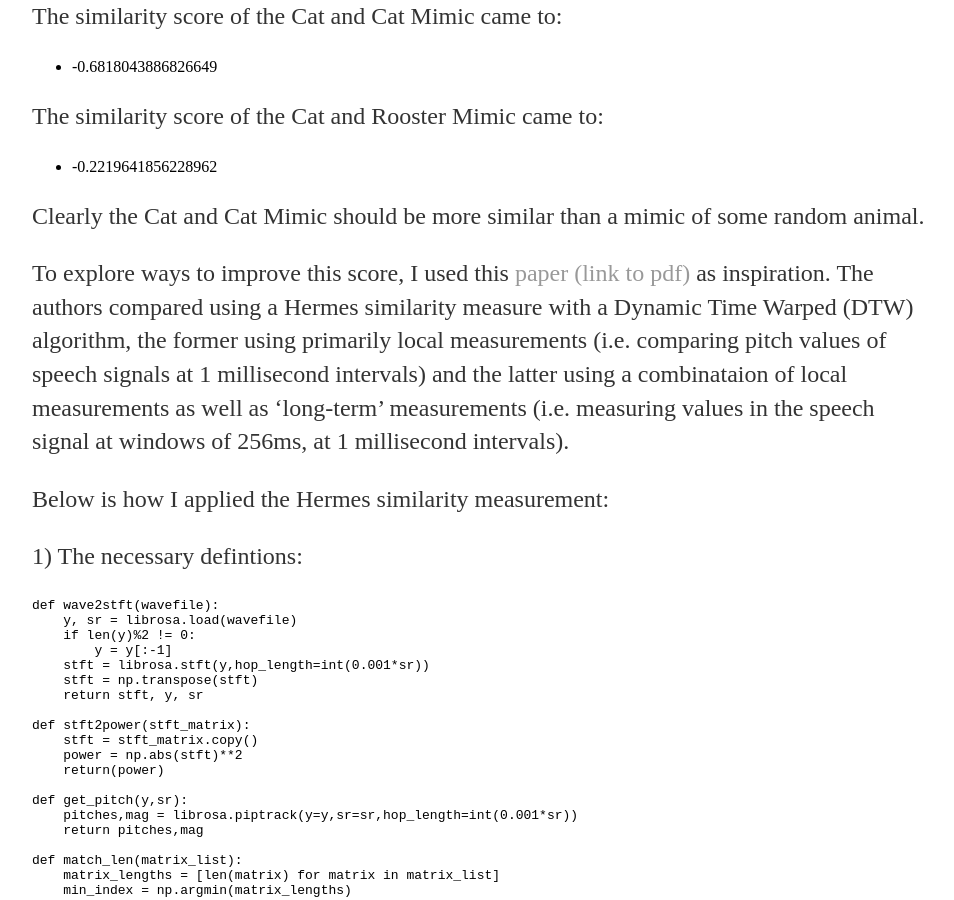
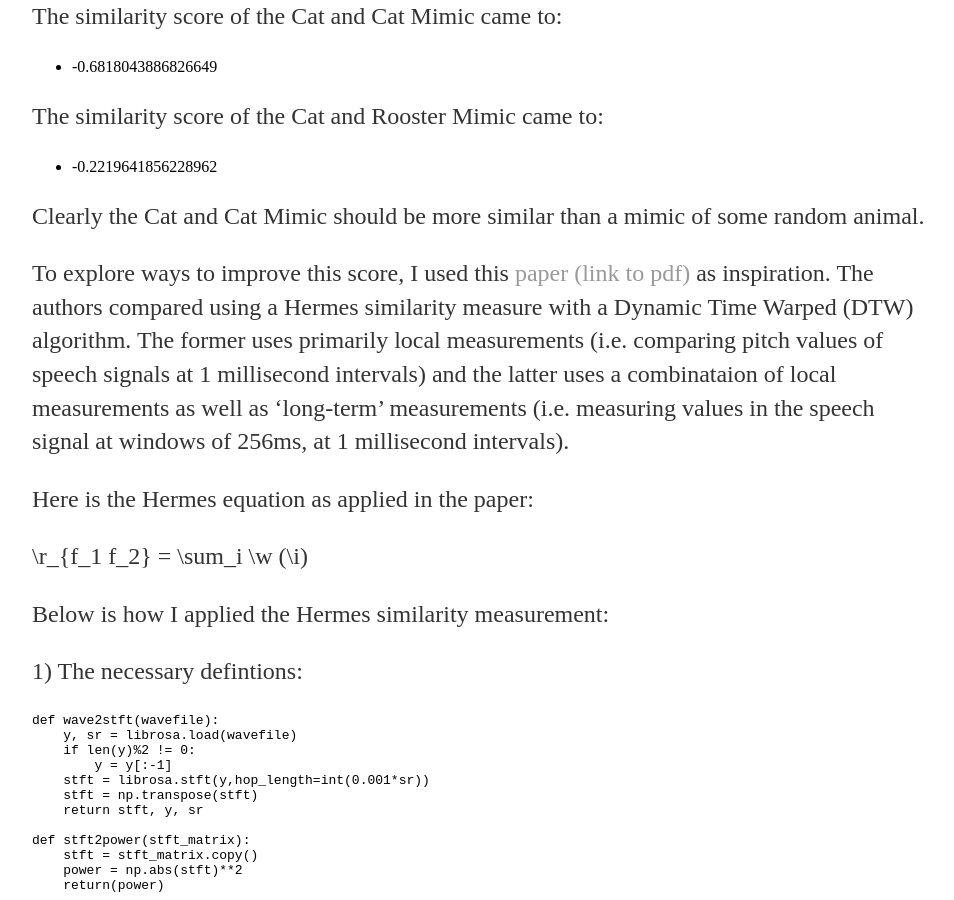
Before and after one commit to a-n-rose/a-n-rose.github.io, a Jekyll site: the page built from _posts/2018-08-29-comparing-prosody.md, in a window 1280 px wide and 900 px high, scrolled down 2070 px. Shown: the whole window, without its empty margins (160-1114 px from the left). Built offline with Jekyll 4.4.1, drawn with Linux system fonts in a browser that asks for light colours.

Commit message:
attempt writing math equation in markdown

```diff
--- a/_posts/2018-08-29-comparing-prosody.md
+++ b/_posts/2018-08-29-comparing-prosody.md
@@ -31,7 +31,11 @@
 
 Clearly the Cat and Cat Mimic should be more similar than a mimic of some random animal.
 
-To explore ways to improve this score, I used this <a href="https://perso.limsi.fr/mareuil/publi/IS110831.pdf">paper (link to pdf)</a> as inspiration. The authors compared using a Hermes similarity measure with a Dynamic Time Warped (DTW) algorithm, the former using primarily local measurements (i.e. comparing pitch values of speech signals at 1 millisecond intervals) and the latter using a combinataion of local measurements as well as 'long-term' measurements (i.e. measuring values in the speech signal at windows of 256ms, at 1 millisecond intervals).
+To explore ways to improve this score, I used this <a href="https://perso.limsi.fr/mareuil/publi/IS110831.pdf">paper (link to pdf)</a> as inspiration. The authors compared using a Hermes similarity measure with a Dynamic Time Warped (DTW) algorithm. The former uses primarily local measurements (i.e. comparing pitch values of speech signals at 1 millisecond intervals) and the latter uses a combinataion of local measurements as well as 'long-term' measurements (i.e. measuring values in the speech signal at windows of 256ms, at 1 millisecond intervals).
+
+Here is the Hermes equation as applied in the paper:
+
+\r_{f_1 f_2} = \sum_i \w (\i)
 
 Below is how I applied the Hermes similarity measurement:
 
```
